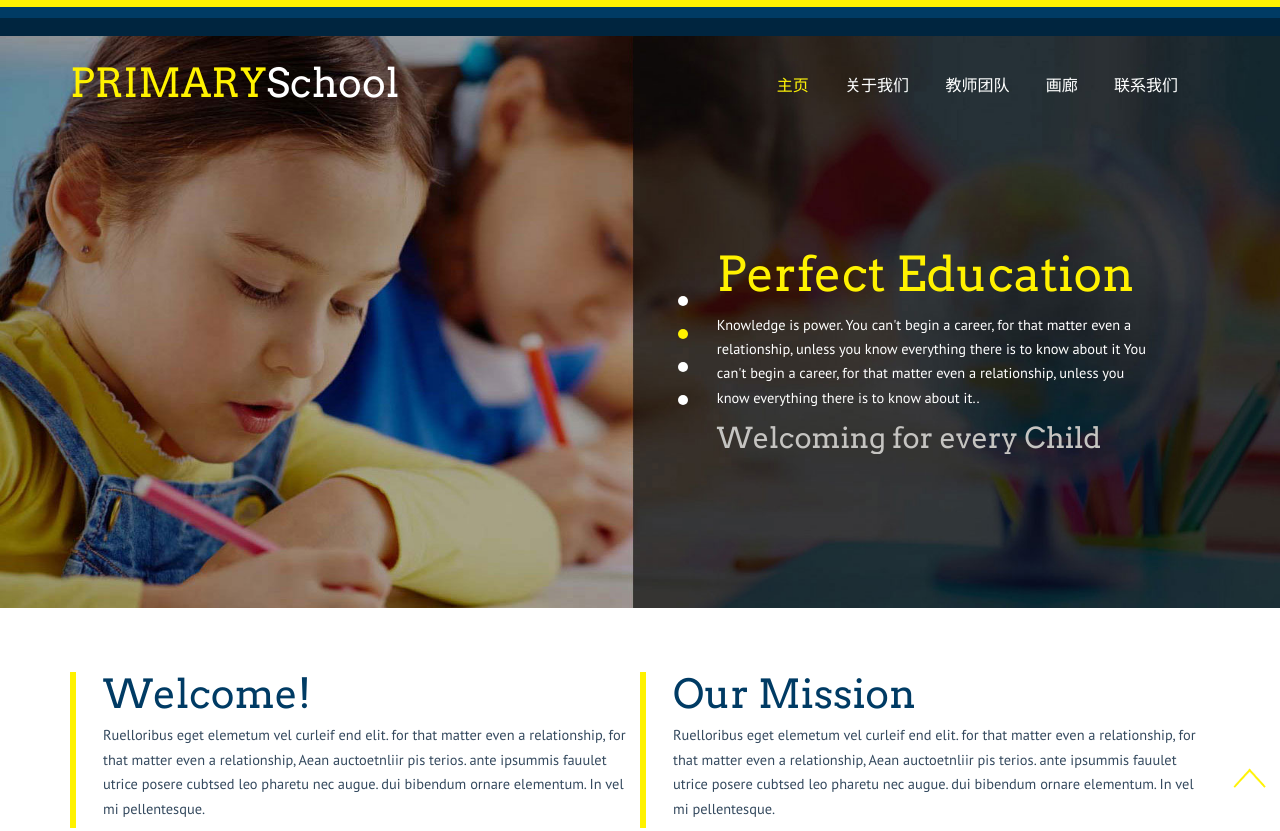
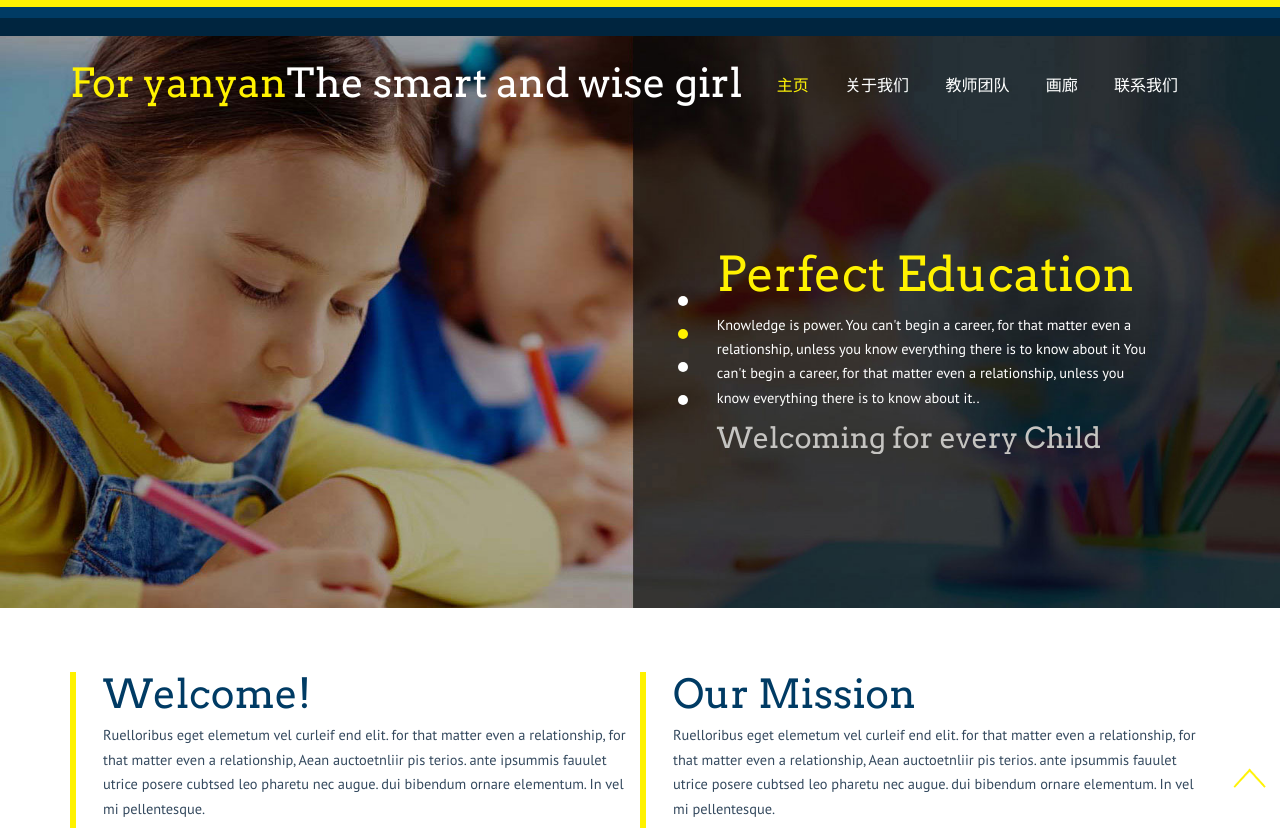
Before and after one commit to qiaoyanyan/qiaoyanyan.github.io, a plain HTML site: page index.html in a window 1280 px wide. Shown: the top 831 px of the page. Drawn offline with Linux system fonts and the light colour scheme.

Commit message:
fix title

```diff
--- a/index.html
+++ b/index.html
@@ -28,7 +28,7 @@ Smartphone Compatible web template, free webdesigns for Nokia, Samsung, LG, Sony
 					<div class="top-header">
 						<div class="container">
 						<div class="logo">
-							<a href="index.html"><h1>PRIMARY<span>School</span></h1></a>
+							<a href="index.html"><h1>For yanyan<span>The smart and wise girl</span></h1></a>
 						</div>
 					<div class="top-menu">
 							<span class="menu"> </span>
```
